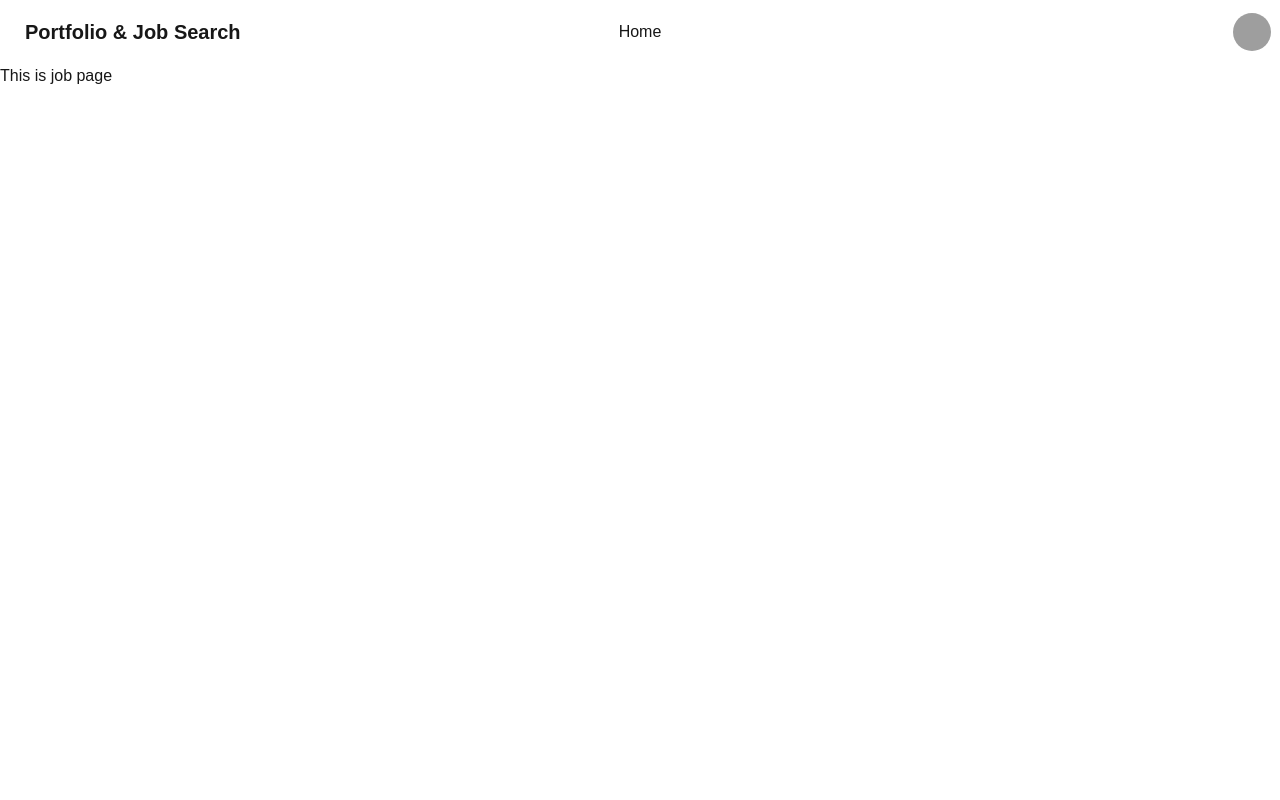
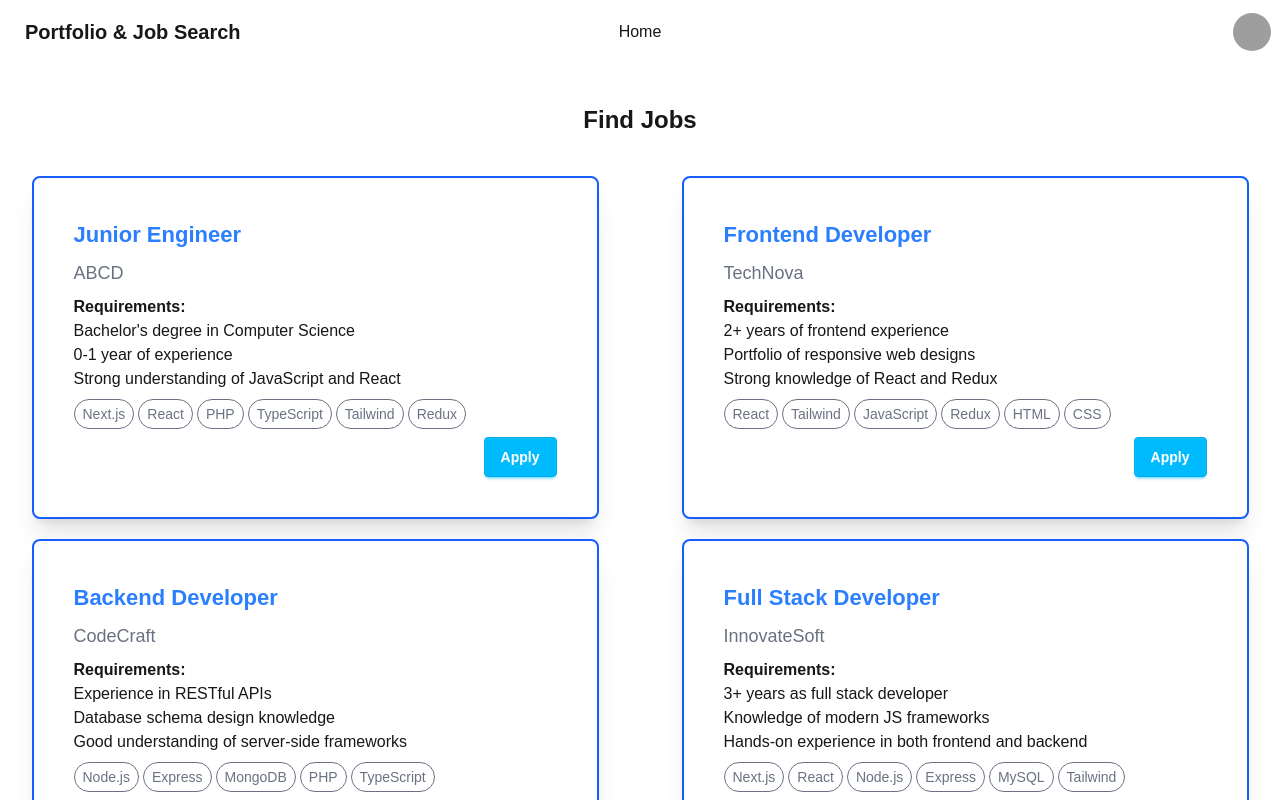
Before and after one commit to Shakib-Shajid/portfolio_jobsearch, a Next.js app: page /job in a window 1280 px wide. Shown: the top 800 px of the page. Built offline with nearby package versions, Linux system fonts and the light colour scheme; grey boxes are pictures that could not be loaded.

Commit message:
jobs added

```diff
--- a/src/app/components/Navbar.jsx
+++ b/src/app/components/Navbar.jsx
@@ -1,3 +1,4 @@
+import Link from 'next/link';
 import React from 'react';
 
 const Navbar = () => {
@@ -8,7 +9,7 @@ const Navbar = () => {
                     <a className="btn btn-ghost text-xl">Portfolio & Job Search</a>
                 </div>
                 <div className="navbar-center hidden lg:flex">
-                   <a>Home</a>
+                   <Link href="/">Home</Link>
                 </div>
                 <div className="flex gap-2 navbar-end">
                     <div className="dropdown dropdown-end">
@@ -22,9 +23,9 @@ const Navbar = () => {
                         <ul
                             tabIndex={0}
                             className="menu menu-sm dropdown-content bg-base-100 rounded-box z-1 mt-3 w-52 p-2 shadow">
-                            <li><a>Profile</a></li>
-                            <li><a>Settings</a></li>
-                            <li><a>Logout</a></li>
+                            <li><Link href="/profile">Profile</Link></li>
+                            <li><Link href="/">Settings</Link></li>
+                            <li><Link href="/">Logout</Link></li>
                         </ul>
                     </div>
                 </div>
--- a/src/app/job/page.jsx
+++ b/src/app/job/page.jsx
@@ -1,9 +1,156 @@
 import React from 'react';
 
 const page = () => {
+
+    const companydata = [
+        {
+            "id": 1,
+            "name": "ABCD",
+            "position": "Junior Engineer",
+            "skills": ["Next.js", "React", "PHP", "TypeScript", "Tailwind", "Redux"],
+            "requirements": [
+                "Bachelor's degree in Computer Science",
+                "0-1 year of experience",
+                "Strong understanding of JavaScript and React"
+            ]
+        },
+        {
+            "id": 2,
+            "name": "TechNova",
+            "position": "Frontend Developer",
+            "skills": ["React", "Tailwind", "JavaScript", "Redux", "HTML", "CSS"],
+            "requirements": [
+                "2+ years of frontend experience",
+                "Portfolio of responsive web designs",
+                "Strong knowledge of React and Redux"
+            ]
+        },
+        {
+            "id": 3,
+            "name": "CodeCraft",
+            "position": "Backend Developer",
+            "skills": ["Node.js", "Express", "MongoDB", "PHP", "TypeScript"],
+            "requirements": [
+                "Experience in RESTful APIs",
+                "Database schema design knowledge",
+                "Good understanding of server-side frameworks"
+            ]
+        },
+        {
+            "id": 4,
+            "name": "InnovateSoft",
+            "position": "Full Stack Developer",
+            "skills": ["Next.js", "React", "Node.js", "Express", "MySQL", "Tailwind"],
+            "requirements": [
+                "3+ years as full stack developer",
+                "Knowledge of modern JS frameworks",
+                "Hands-on experience in both frontend and backend"
+            ]
+        },
+        {
+            "id": 5,
+            "name": "DevSphere",
+            "position": "UI/UX Engineer",
+            "skills": ["Figma", "Tailwind", "JavaScript", "React", "HTML", "CSS"],
+            "requirements": [
+                "Design portfolio required",
+                "Experience with Figma or Adobe XD",
+                "Good sense of modern UI principles"
+            ]
+        },
+        {
+            "id": 6,
+            "name": "ByteLogic",
+            "position": "DevOps Engineer",
+            "skills": ["AWS", "Docker", "Jenkins", "Linux", "Node.js", "Bash"],
+            "requirements": [
+                "Familiar with CI/CD pipelines",
+                "AWS certification is a plus",
+                "Experience in production deployments"
+            ]
+        },
+        {
+            "id": 7,
+            "name": "AlphaEdge",
+            "position": "Mobile App Developer",
+            "skills": ["React Native", "TypeScript", "Redux", "Expo", "Firebase"],
+            "requirements": [
+                "Experience in cross-platform development",
+                "Published at least one app",
+                "Strong understanding of mobile architecture"
+            ]
+        },
+        {
+            "id": 8,
+            "name": "CyberNetics",
+            "position": "Software Tester",
+            "skills": ["Selenium", "Cypress", "Jest", "Mocha", "JavaScript"],
+            "requirements": [
+                "Understanding of testing frameworks",
+                "Automation experience preferred",
+                "Attention to detail"
+            ]
+        },
+        {
+            "id": 9,
+            "name": "StackGen",
+            "position": "Data Engineer",
+            "skills": ["Python", "SQL", "Airflow", "AWS", "ETL", "MongoDB"],
+            "requirements": [
+                "Experience with data pipelines",
+                "Understanding of ETL workflows",
+                "Working with big data tools is a plus"
+            ]
+        },
+        {
+            "id": 10,
+            "name": "NeoCloud",
+            "position": "Cloud Engineer",
+            "skills": ["AWS", "Azure", "Terraform", "Docker", "Kubernetes"],
+            "requirements": [
+                "Cloud platform certification preferred",
+                "Experience with infrastructure as code",
+                "Understanding of networking & security"
+            ]
+        }
+    ]
+
+
     return (
         <div>
-            <h3>This is job page</h3>
+            <h3 className='text-center font-bold text-2xl my-10'>Find Jobs</h3>
+
+            <div className='grid grid-cols-1 md:grid-cols-2 gap-5'>
+
+                {
+                    companydata.map(data =>
+                        <div className="card w-[90%] mx-auto bg-base-100 card-xl border-blue-600 border-2 shadow-xl" key={data.id}>
+                            <div className="card-body">
+                                <h2 className="card-title text-blue-500">{data.position}</h2>
+                                <p className='text-gray-500 text-lg'>{data.name}</p>
+                                <p className='font-bold text-base'>Requirements:{data.requirements.map((require, index)=>(
+                                    <span className='block font-normal' key={index}>{require}</span>
+                                ))}</p>
+                                <p className='text-gray-500'>
+                                {data.skills.map((skill, index) => (
+                                    <span key={index} className='border rounded-2xl px-2 py-1 mr-1 inline-flex text-sm'>
+                                        {skill}
+                                    </span>
+                                ))}
+                                </p>
+                                <div className="justify-end card-actions">
+                                    <button className="btn btn-info text-white">Apply</button>
+                                </div>
+                            </div>
+                        </div>
+                    )
+                }
+
+
+
+
+            </div>
+
         </div>
     );
 };
--- a/src/app/page.js
+++ b/src/app/page.js
@@ -2,7 +2,7 @@
 export default function Home() {
   return (
     <>
-      <h3>This is home page</h3>
+
     </>
   );
 }
```
